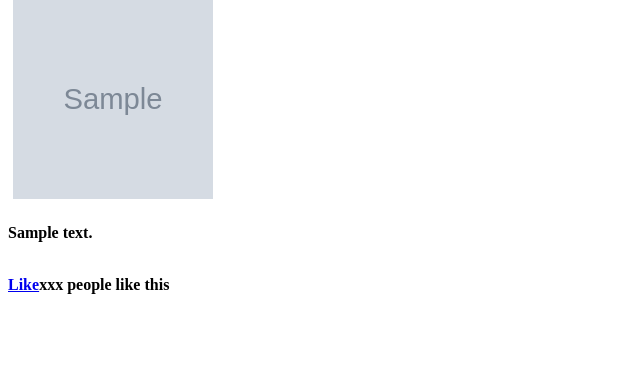
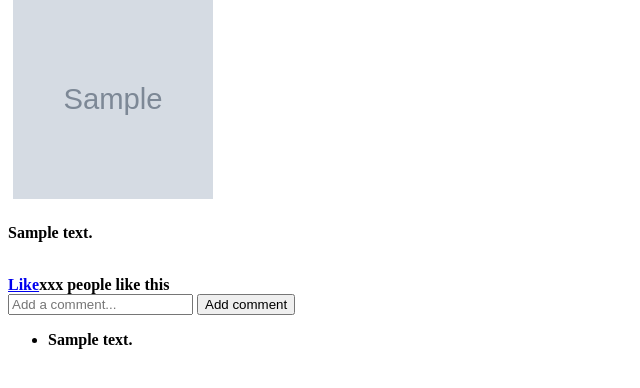
Before and after one commit to abuijzen/PHP-groep12, a PHP site: page / in a window 1280 px wide. Shown: the part 166-554 px from the top of the page, without its empty margins (0-640 px from the left). Run offline with PHP 8.4, Linux system fonts and the light colour scheme; the visitor is signed in with stand-in values (Sample User, id 1); tables that the repository leaves empty or names only in its code hold one stand-in row (values such as "Sample post"); grey boxes marked "Sample" are stand-in pictures.

Commit message:
commentfunctie (niet volledig)

```diff
--- /dev/null
+++ b/classes/Comment.class.php
@@ -0,0 +1,45 @@
+<?php
+
+class Comment
+{
+    private $text;
+
+    public static function getAll()
+    {
+        $conn = Db::getInstance();
+        $result = $conn->query('select * from comments order by id asc');
+
+        return $result->fetchAll(PDO::FETCH_CLASS, __CLASS__);
+    }
+
+    public function Save()
+    {
+        $conn = Db::getInstance();
+        $statement = $conn->prepare('insert into comments (postsId, usersId, text) values (:postsId, :usersId, :text)');
+        $statement->bindValue(':postsId', $postsId);
+        $statement->bindValue(':usersId', $usersId);
+        $statement->bindValue(':text', $this->getText());
+
+        return $statement->execute();
+    }
+
+    /**
+     * Get the value of text.
+     */
+    public function getText()
+    {
+        return $this->text;
+    }
+
+    /**
+     * Set the value of text.
+     *
+     * @return self
+     */
+    public function setText($text)
+    {
+        $this->text = $text;
+
+        return $this;
+    }
+}
--- a/index.php
+++ b/index.php
@@ -1,21 +1,33 @@
 <?php
     require_once 'bootstrap.php';
+    //links
+    // $conn = new PDO('mysql:host=localhost;dbname=eurben', 'root', 'root', null);
+    // require_once 'classes/Post.class.php';
+    // require_once 'classes/Date.class.php';
+    //nu worden via bootstrap.php alle functies automatisch ingeladen.
 
     //zonder sessie niet naar index gaan.
     if (isset($_SESSION['email'])) {
     } else {
         header('location:login.php');
     }
-    //links
-    // $conn = new PDO('mysql:host=localhost;dbname=eurben', 'root', 'root', null);
-    // require_once 'classes/Post.class.php';
-    // require_once 'classes/Date.class.php';
 
-    //nu worden via bootstrap.php alle functies automatisch ingeladen.
+    if (!empty($_POST)) {
+        try {
+            $comment = new Comment();
+            $comment->setText($_POST['comment']);
+            $comment->Save();
+        } catch (\Throwable $th) {
+            //throw $th;
+        }
+    }
 
-        //gebruik van klassen
-        $post = new Post();
-        // $date = new Date();
+    //altijd alle laatste activiteiten ophalen
+    $comments = Comment::getAll();
+
+    //gebruik van klassen
+    $post = new Post();
+    // $date = new Date();
 ?><!DOCTYPE html>
     <html lang="en">
         <head>
@@ -50,8 +62,16 @@
                         <p><?php echo $c['message']; ?></p>
                         <br>
                         <div><a href="#" class="likes">Like</a><span class='likes'>xxx</span> people like this </div>
-                <?php endforeach; ?>
+                        <input type="text" placeholder="Add a comment..." id="comment" name="comment" />
+                        <input id="btnSubmit" type="submit" value="Add comment" />
+                        <ul id="listupdates">
+		                <?php foreach ($comments as $c) {echo '<li>'.$c->getText().'</li>';}?>
+		                </ul>
+                        <?php endforeach; ?>
             <?php endif; ?>
+
+                    <script src="https://code.jquery.com/jquery-3.3.1.min.js" integrity="sha256-FgpCb/KJQlLNfOu91ta32o/NMZxltwRo8QtmkMRdAu8=" crossorigin="anonymous"></script>
+                    <script src="js/comment.js"></script>
                     </div>
         </body>
     </html>
--- /dev/null
+++ b/js/comment.js
@@ -0,0 +1,26 @@
+$("#btnSubmit").on("click", function(e){
+
+	var text = $("#comment").val();
+	//console.log(text);
+
+	$.ajax({
+  		method: "POST",
+  		url: "ajax/postcomment.php",
+  		data: { text: text}, //JSON -> naam van het kolommeke met value (variabele) achter
+		dataType: "json"
+	})
+  	.done(function( res ) {
+			//console.log(res.status);
+
+	    if(res.status == "Success"){
+			var li = "<li style='display: none';>" + text + "</li>";
+			$("#listupdates").append(li);
+			$("#comment").val("").focus();
+			$("#listupdates li").last().slideDown();
+
+		}
+
+  	});
+
+	e.preventDefault();
+	});
```
Also changed, not shown: ajax/postcomment.php (added, +31 -0 lines).
